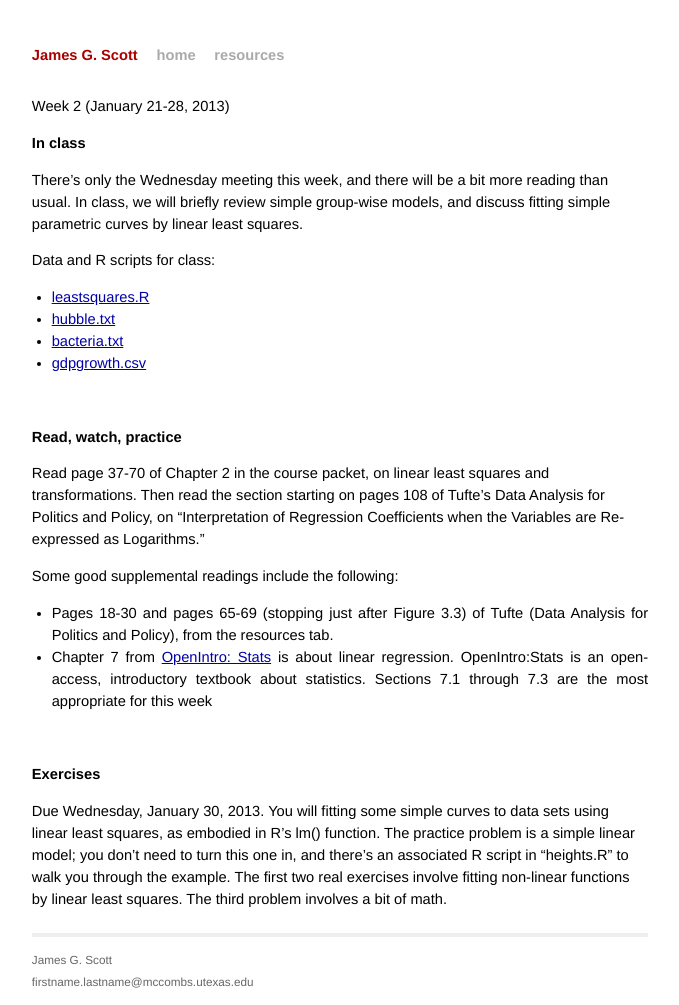
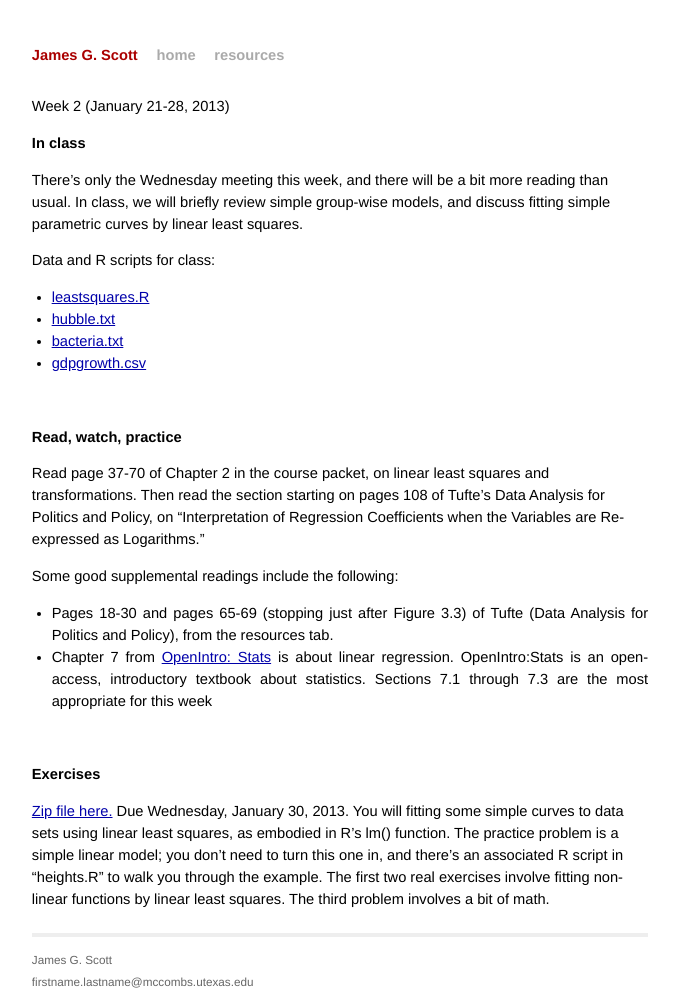
Before and after one commit to jgscott/SSC325, a Jekyll site: the page built from _posts/2013-01-17-week02.md, in a window 1280 px wide. Shown: the whole page, without its empty margins (300-979 px from the left). Built offline with Jekyll 4.4.1, drawn with Linux system fonts in a browser that asks for light colours.

Commit message:
exercises 2

```diff
--- a/_posts/2013-01-17-week02.md
+++ b/_posts/2013-01-17-week02.md
@@ -32,4 +32,4 @@ Some good supplemental readings include the following:
 
 Exercises
 ---------
-Due Wednesday, January 30, 2013.  You will fitting some simple curves to data sets using linear least squares, as embodied in R's lm() function.  The practice problem is a simple linear model; you don't need to turn this one in, and there's an associated R script in "heights.R" to walk you through the example. The first two real exercises involve fitting non-linear functions by linear least squares.  The third problem involves a bit of math.
+[Zip file here.](http://jgscott.github.com/SSC325/exercises/exercises02-SSC325H.zip) Due Wednesday, January 30, 2013.  You will fitting some simple curves to data sets using linear least squares, as embodied in R's lm() function.  The practice problem is a simple linear model; you don't need to turn this one in, and there's an associated R script in "heights.R" to walk you through the example. The first two real exercises involve fitting non-linear functions by linear least squares.  The third problem involves a bit of math.
```
Also changed, not shown: 1 other file.
